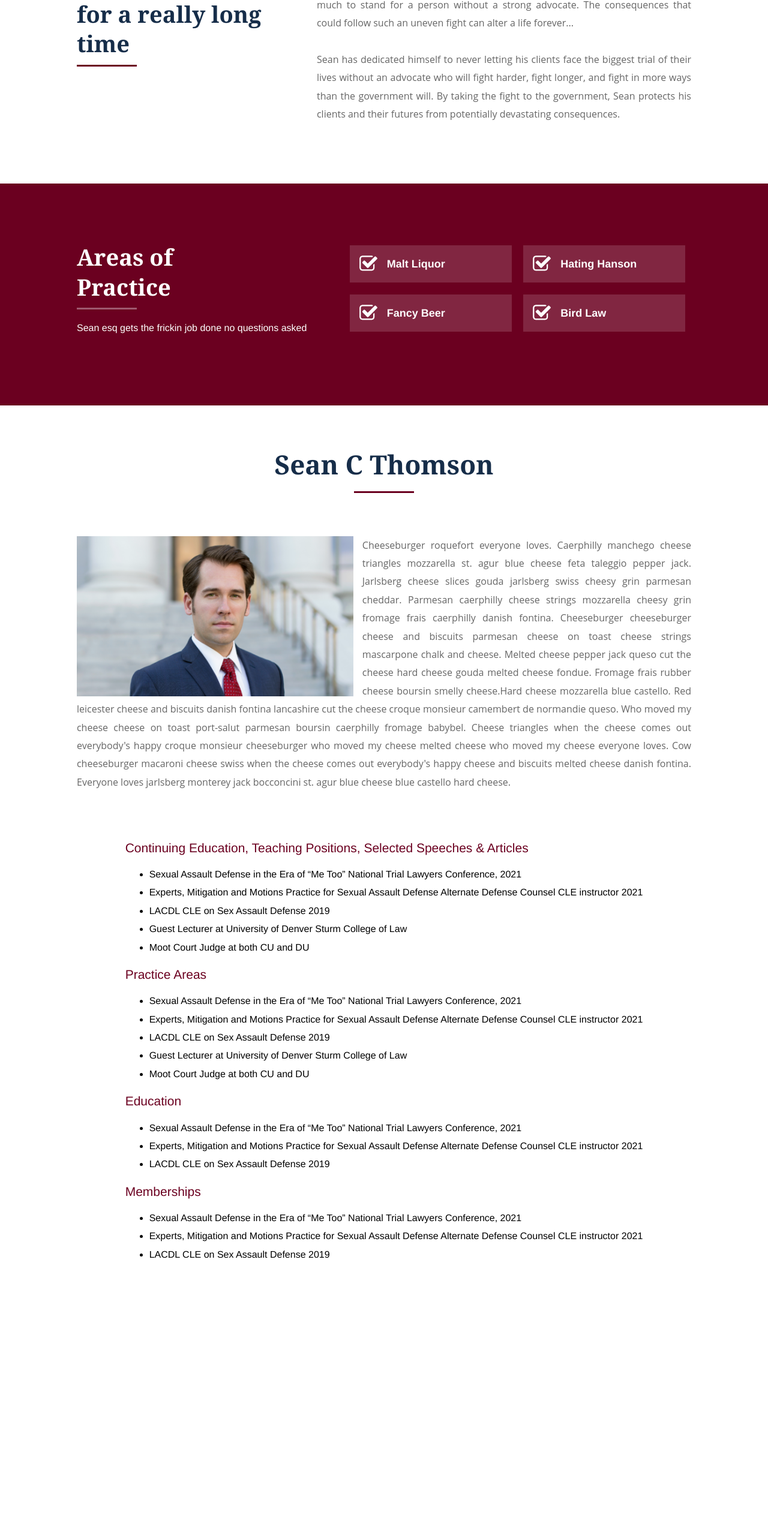
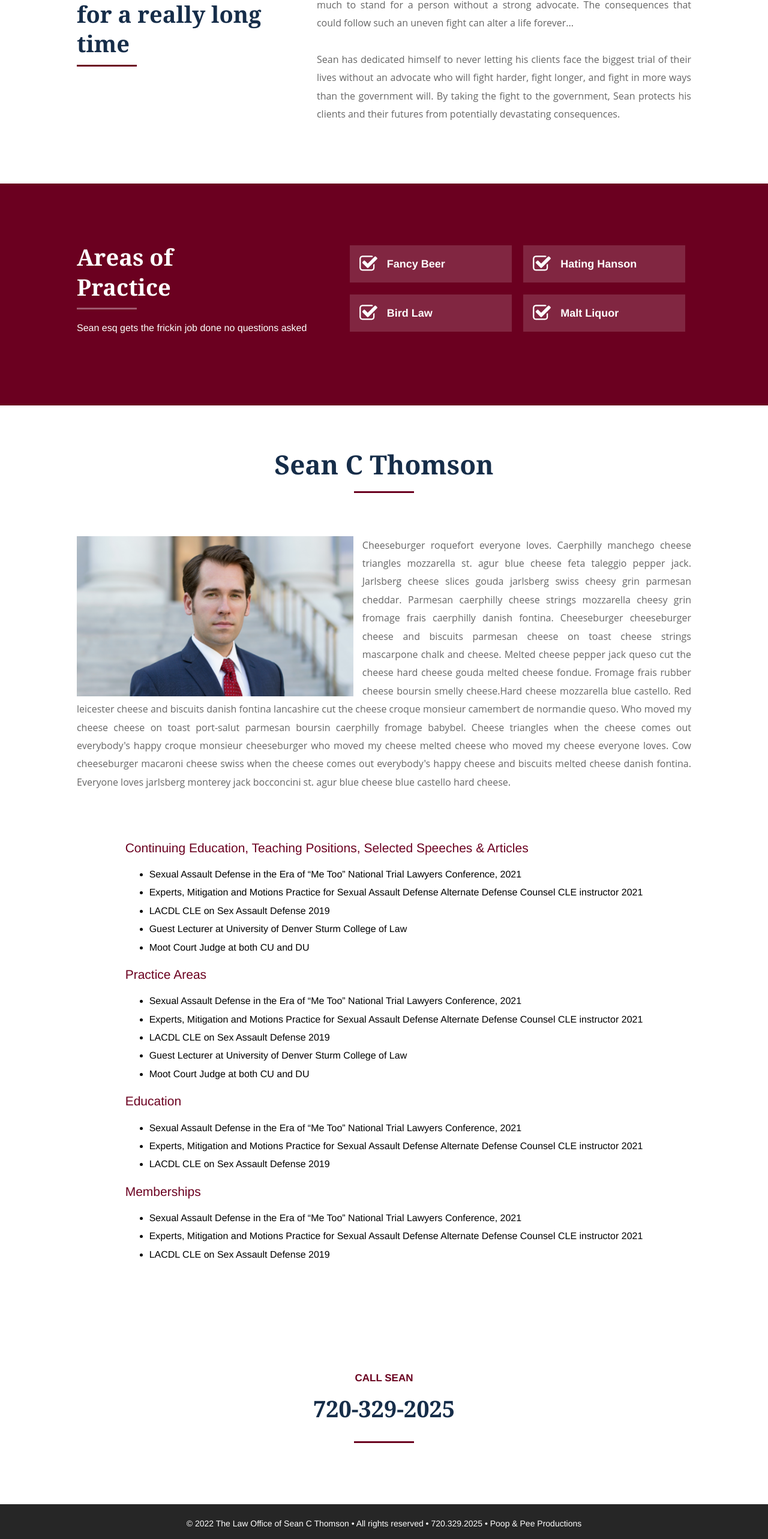
Before and after one commit to christopherchateau/sean, a React (Create React App) app: page / in a window 1280 px wide. Shown: the part 1110-3676 px from the top of the page at 60% size. Before the commit the page ends 3303 px from the top, so only its background shows below. Built offline with nearby package versions, Linux system fonts and the light colour scheme; the HTML template or start-up script is replaced by a standard one.

Commit message:
add footer and phone num

```diff
--- a/src/App.js
+++ b/src/App.js
@@ -1,6 +1,7 @@
 import Header from './components/Header'
 import Hero from './components/Hero'
 import Banner from './components/Banner'
+import Footer from './components/Footer'
 import Headshot from './assets/closeup.png'
 import './App.css'
 
@@ -26,6 +27,10 @@ const banners = [
 			"Cheeseburger roquefort everyone loves. Caerphilly manchego cheese triangles mozzarella st. agur blue cheese feta taleggio pepper jack. Jarlsberg cheese slices gouda jarlsberg swiss cheesy grin parmesan cheddar. Parmesan caerphilly cheese strings mozzarella cheesy grin fromage frais caerphilly danish fontina. Cheeseburger cheeseburger cheese and biscuits parmesan cheese on toast cheese strings mascarpone chalk and cheese. Melted cheese pepper jack queso cut the cheese hard cheese gouda melted cheese fondue. Fromage frais rubber cheese boursin smelly cheese.Hard cheese mozzarella blue castello. Red leicester cheese and biscuits danish fontina lancashire cut the cheese croque monsieur camembert de normandie queso. Who moved my cheese cheese on toast port-salut parmesan boursin caerphilly fromage babybel. Cheese triangles when the cheese comes out everybody's happy croque monsieur cheeseburger who moved my cheese melted cheese who moved my cheese everyone loves. Cow cheeseburger macaroni cheese swiss when the cheese comes out everybody's happy cheese and biscuits melted cheese danish fontina. Everyone loves jarlsberg monterey jack bocconcini st. agur blue cheese blue castello hard cheese.",
 		],
 		textImage: Headshot,
+	},
+	{
+		name: 'call-sean',
+		headline: '720-329-2025',
 	},
 	// {
 	// 	name: 'contact',
@@ -59,6 +64,8 @@ const App = () => {
 					/>
 				)
 			)}
+
+			<Footer />
 		</div>
 	)
 }
--- a/src/components/Banner/Banner.css
+++ b/src/components/Banner/Banner.css
@@ -1,7 +1,6 @@
 .Banner {
 	line-height: 1.9em;
 	padding: 70px 10%;
-
 	font-family: 'Mulish', Helvetica, Arial, Lucida, sans-serif;
 	font-size: 16px;
 }
@@ -85,6 +84,17 @@
 	line-height: 1.3em;
 }
 
+.banner-call-sean > .banner-content > .banner-headline {
+	display: flex;
+	flex-direction: column;
+	align-items: center;
+}
+
+.banner-call-sean > .banner-content > .banner-headline > h1 {
+	margin-right: 0;
+	margin-bottom: 30px;
+}
+
 .divider {
 	border-top: 3px solid #6b0020;
 	width: 100px;
@@ -141,13 +151,17 @@
 }
 
 .show {
-	transition: ease-in-out .5s;
+	transition: ease-in-out 0.5s;
 }
 
 @media screen and (max-width: 850px) {
 	.banner-content {
 		flex-direction: column;
 		align-items: flex-start;
+	}
+
+	.banner-call-sean > .banner-content {
+		flex-direction: row;
 	}
 
 	.banner-bio > .banner-content {
@@ -164,12 +178,12 @@
 		min-width: 0;
 	}
 
-	.banner-headline > h1 {
-		/* margin-right: 20px; */
+	.banner-areas-of-practice > .banner-content > .banner-headline {
+		margin-right: 0;
 	}
 
-	.banner-areas-of-practice > .banner-content > .banner-headline {
-		margin-right: 0;
+	.banner-call-sean > .banner-content > .banner-headline {
+		margin-bottom: 0;
 	}
 }
 
--- a/src/components/Banner/index.js
+++ b/src/components/Banner/index.js
@@ -3,12 +3,7 @@ import ContactForm from './ContactForm'
 import Checkbox from '../../assets/checkbox.png'
 import './Banner.css'
 
-const checkboxes = [
-	'Malt Liquor',
-	'Hating Hanson',
-	'Fancy Beer',
-	'Bird Law',
-]
+const checkboxes = ['Fancy Beer', 'Hating Hanson', 'Bird Law', 'Malt Liquor']
 
 const bulletpoints = [
 	{
@@ -64,7 +59,8 @@ const Banner = ({
 
 	const onScroll = () => {
 		if (
-			ref.current.getBoundingClientRect().top - window.innerHeight < -200
+			ref.current.getBoundingClientRect().top - window.innerHeight <
+			-200
 		) {
 			setHidden(false)
 			window.removeEventListener('scroll', onScroll)
@@ -84,9 +80,11 @@ const Banner = ({
 			<div className={`banner-content ${hidden ? 'hidden' : 'show'}`}>
 				{headline && (
 					<div className='banner-headline'>
-						{name === 'about' && (
+						{(name === 'about' || name === 'call-sean') && (
 							<div className='banner-headline-title'>
-								<h2>ABOUT</h2>
+								<h2>
+									{name.toUpperCase().replace(/\-/g, ' ')}
+								</h2>
 							</div>
 						)}
 
--- a/src/components/Footer/Footer.css
+++ b/src/components/Footer/Footer.css
@@ -7,8 +7,8 @@
 }
 
 .Footer > h4 {
-    margin: 0;
+    margin: 10px 0;
+    font-size: 14px;
     font-weight: 200;
-    line-height: 2;
     text-align: center;
 }
--- a/src/components/Footer/index.js
+++ b/src/components/Footer/index.js
@@ -4,9 +4,8 @@ const Footer = () => {
 	return (
 		<div className='Footer'>
 			<h4>
-				Copyright Sean C Thomson
-				<br />
-				720-329-2025
+				© 2022 The Law Office of Sean C Thomson • All rights reserved •
+				720.329.2025 • Poop & Pee Productions
 			</h4>
 		</div>
 	)
```
